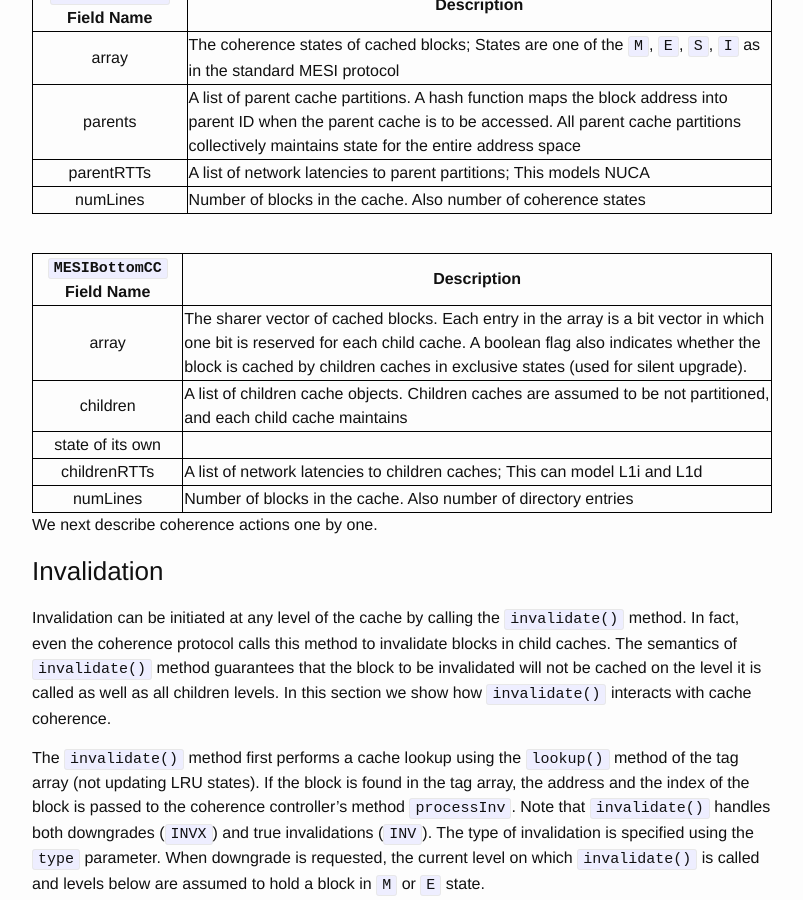
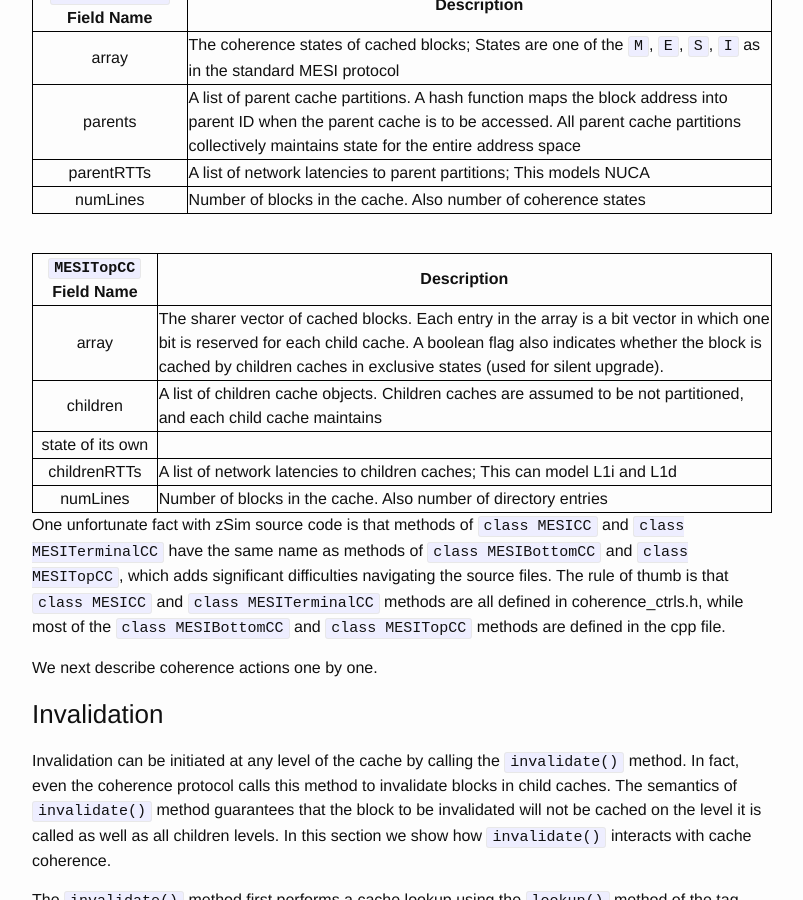
Before and after one commit to wangziqi2013/wangziqi2013.github.io, a Jekyll site: the page built from _posts/2019-12-24-understand-zsim-cc-sim.markdown, in a window 1280 px wide and 900 px high, scrolled down 7382 px. Shown: the whole window, without its empty margins (238-1041 px from the left). Built offline with Jekyll 4.4.1, drawn with Linux system fonts in a browser that asks for light colours.

Commit message:
Adding fact

```diff
--- a/_posts/2019-12-24-understand-zsim-cc-sim.markdown
+++ b/_posts/2019-12-24-understand-zsim-cc-sim.markdown
@@ -282,7 +282,7 @@ following sections.
 
 <br />
 
-| `MESIBottomCC` Field Name | Description |
+| `MESITopCC` Field Name | Description |
 |:--------------:|-----------|
 | array | The sharer vector of cached blocks. Each entry in the array is a bit vector in which one bit is reserved for each child cache. A boolean flag also indicates whether the block is cached by children caches in exclusive states (used for silent upgrade). |
 | children | A list of children cache objects. Children caches are assumed to be not partitioned, and each child cache maintains
@@ -290,6 +290,11 @@ state of its own |
 | childrenRTTs | A list of network latencies to children caches; This can model L1i and L1d |
 | numLines | Number of blocks in the cache. Also number of directory entries |
 {:.mbtablestyle}
+
+One unfortunate fact with zSim source code is that methods of `class MESICC` and `class MESITerminalCC` have the same name
+as methods of `class MESIBottomCC` and `class MESITopCC`, which adds significant difficulties navigating the source files.
+The rule of thumb is that `class MESICC` and `class MESITerminalCC` methods are all defined in coherence\_ctrls.h, while
+most of the `class MESIBottomCC` and `class MESITopCC` methods are defined in the cpp file.
 
 We next describe coherence actions one by one.
 
```
